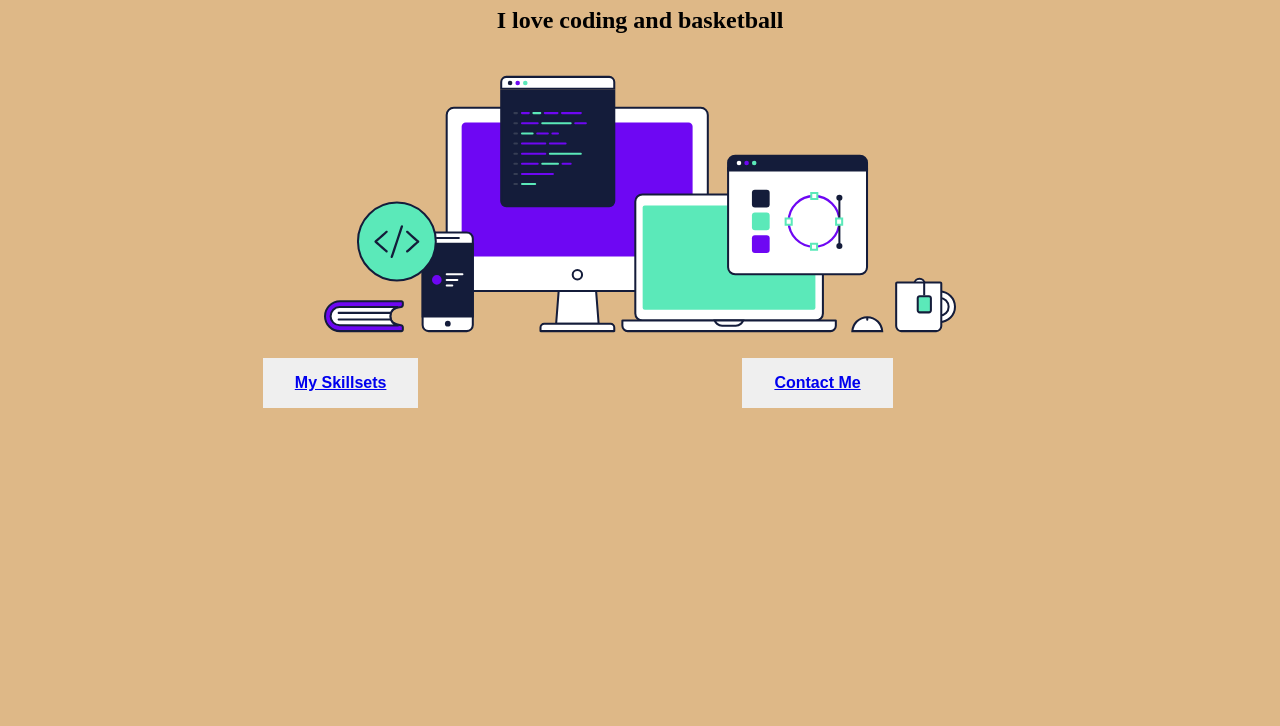
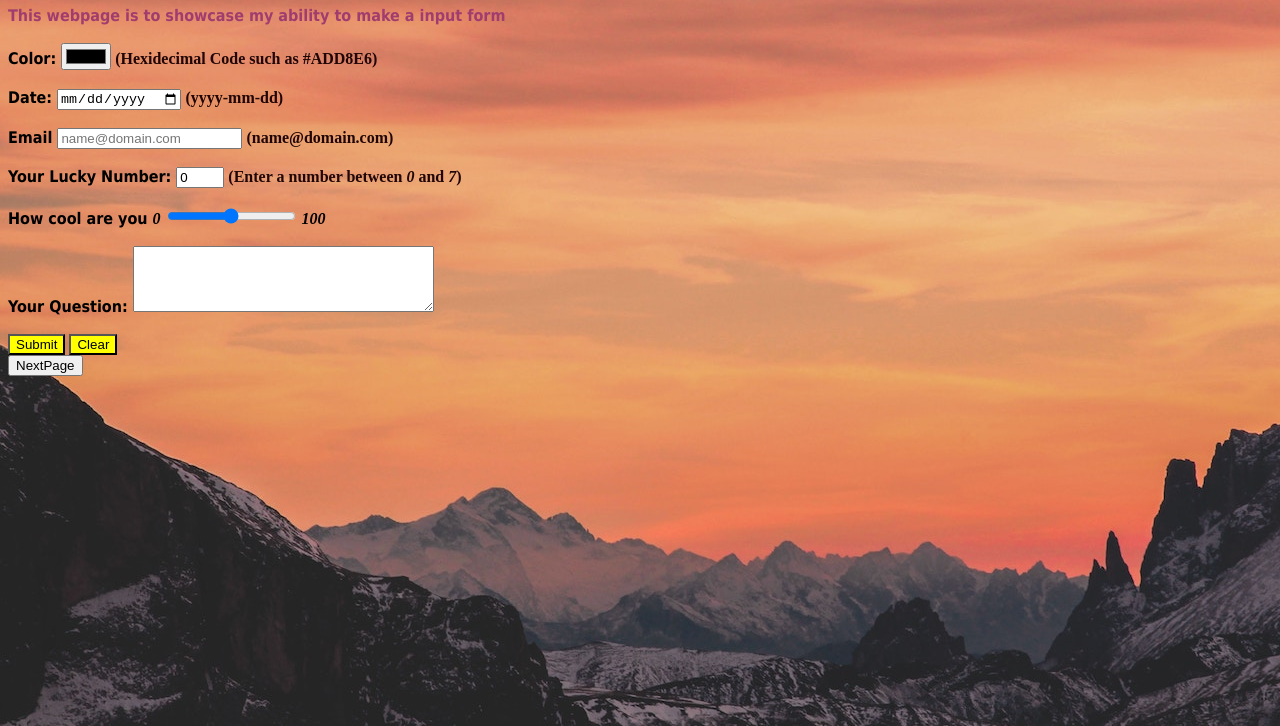
Before and after one commit to chinaoel/chinaoel.github.io, a plain HTML site: page Lab2/index.html in a window 1280 px wide. Shown: the part 74-800 px from the top of the page. Drawn offline with Linux system fonts and the light colour scheme.

Commit message:
new a hw file

```diff
--- a/Lab2/index.html
+++ b/Lab2/index.html
@@ -1,83 +1,143 @@
-
 <!DOCTYPE html>
 <html>
 <head>
-    <meta charset='utf-8'>
-    <meta http-equiv='X-UA-Compatible' content='IE=edge'>
-    <title>HomePage</title>
-    <meta name='viewport' content='width=device-width, initial-scale=1'>
-    <link rel='stylesheet' type='text/css' media='screen' href='main.css'>
-    <script src='main.js'></script>
-    <style>
-        body {
-            background-color:burlywood;
+	<title>
+		Contact Form
+	</title>
+
+	<style type="text/css">
+		#Box {
+			background-color: yellow;
 		}
-        .background {
-            background-size: 300px;
-            width: 300px;
-            height: 300px;
-
-            display: block;
-            margin-left: auto;
-            margin-right: auto;
-            width: 50%;
+		strong{
+			font-size:29 pt;
+			font-family: tahoma, sans-serif, arial;
 		}
 
-        button {
-
-                border: none;
-                color: white;
-                padding: 16px 32px;
-                text-align: center;
-                text-decoration: none;
-                display: inline-block;
-                font-size: 16px;
-                margin: 4px 2px;
-                transition-duration: 0.4s;
-                cursor: pointer;
-                position:relative;
-                top:50%;
+		.hint {
+			font-weight: thin;
+			font-size:10;
 		}
 
-        #left {
-            left:20%
+		body{
+			background-image:url("images/cover.jpg");
 		}
 
-        #right {
-            left:45%
+		#description{
+			color:#a13d6e;
 		}
 
-        .button_text {
-            text-align:center;
-            font-weight:900
+		input[type=search] {
+		  background-color: rgb(13, 12, 12);
+		  background-image: url('images/searchicon.png');
+		  background-position: 10px 10px;
+		  background-repeat: no-repeat;
+		  padding-left: 40px;
 		}
-        .center {
-            text-align: center;
+		.search {
+		  background-color: rgb(12, 12, 12);
+		  background-image: url('images/searchicon.png');
+		  background-position: 10px 10px;
+		  background-repeat: no-repeat;
+		  padding-left: 40px;
+		}
+		em{
+			font-weight:bold;
+		}
+		form span{
+			font-size:15;
+			color:rgb(32, 6, 6);
+			font-weight:700
 		}
 
 	</style>
+
+
 </head>
+
 <body>
 
-    <h1 class="center">
-        Hi ! I'm John. Nice to meet you😊😊
+	<h1>
+		Ask me Questions!
 	</h1>
-    <h2 class="center">
-        I love coding and basketball
-    </h2>
-    <img src="images/hero-devices.svg" alt="Dev Pic" class="background">
-    <button id="left">
-        <a href="./FunFact.html" class="button_text">
-            My Skillsets
+	<strong id="description">
+		This webpage is to showcase my ability to make a input form
+	</strong>
+	<br>
+	<br>
+	<form>
+
+		<label>
+			<strong>
+			Color:
+			</strong>
+		</label>
+			<input type="color" name="Color">
+			<span>(Hexidecimal Code such as #ADD8E6)</span>
+		<br>
+		<br>
+		<label>
+			<strong>
+			Date:
+			</strong>
+		</label>
+			<input type="date" name="Date">
+			<span>(yyyy-mm-dd)</span>
+
+		<br>
+		<br>
+		<label>
+			<strong>
+			Email
+			</strong>
+		</label>
+			<input type="text" name="Email" placeholder="name@domain.com">
+			<span>(name@domain.com)</span>
+
+		<br>
+		<br>
+		<label>
+			<strong>
+			Your Lucky Number:
+			</strong>
+		</label>
+			<input type="number" name="Number" min="0" max="7" value="0">
+			<span>(Enter a number between <em>0</em> and <em>7</em>)</span>
+		<br>
+		<br>
+		<label>
+			<strong>
+			How cool are you
+			</strong>
+		</label>
+			<em>
+			0
+			</em>
+			<input type="range" name="Range" min="0" max="100">
+			<em>
+			100
+			</em>
+		<br>
+		<br>
+		<label>
+			<strong>
+			Your Question:
+			</strong>
+		</label>
+			<textarea name="Questions" rows="4" cols="35" placeholder="Enter your questions here" class="questions">
+			</textarea>
+		<br>
+
+		<br>
+		<input type="submit" name="Submit" value="Submit" id="Box" action="https://google.com.tw">
+		<input type="reset" name="Clear" value="Clear" id="Box">
+
+	</form>
+	<a href="./FunFact.html">
+		<button>
+			NextPage
+		</button>
 	</a>
 
-
-    </button>
-
-    <button id="right">
-        <a href="./MyBio.html" class="button_text">
-            Contact Me
-        </a>
-    </button>
 </body>
 </html>
```
Also changed, not shown: HW2/FunFact.html (added, +113 -0 lines), HW2/index.html (added, +83 -0 lines), HW2/MyBio.html (renamed from Lab2/MyBio.html), HW2/images/cover.jpg (added), HW2/images/hero-devices.svg (added), HW2/images/searchicon.png (added), 2 other files. Lines whose indentation alone changed are shown as unchanged.
